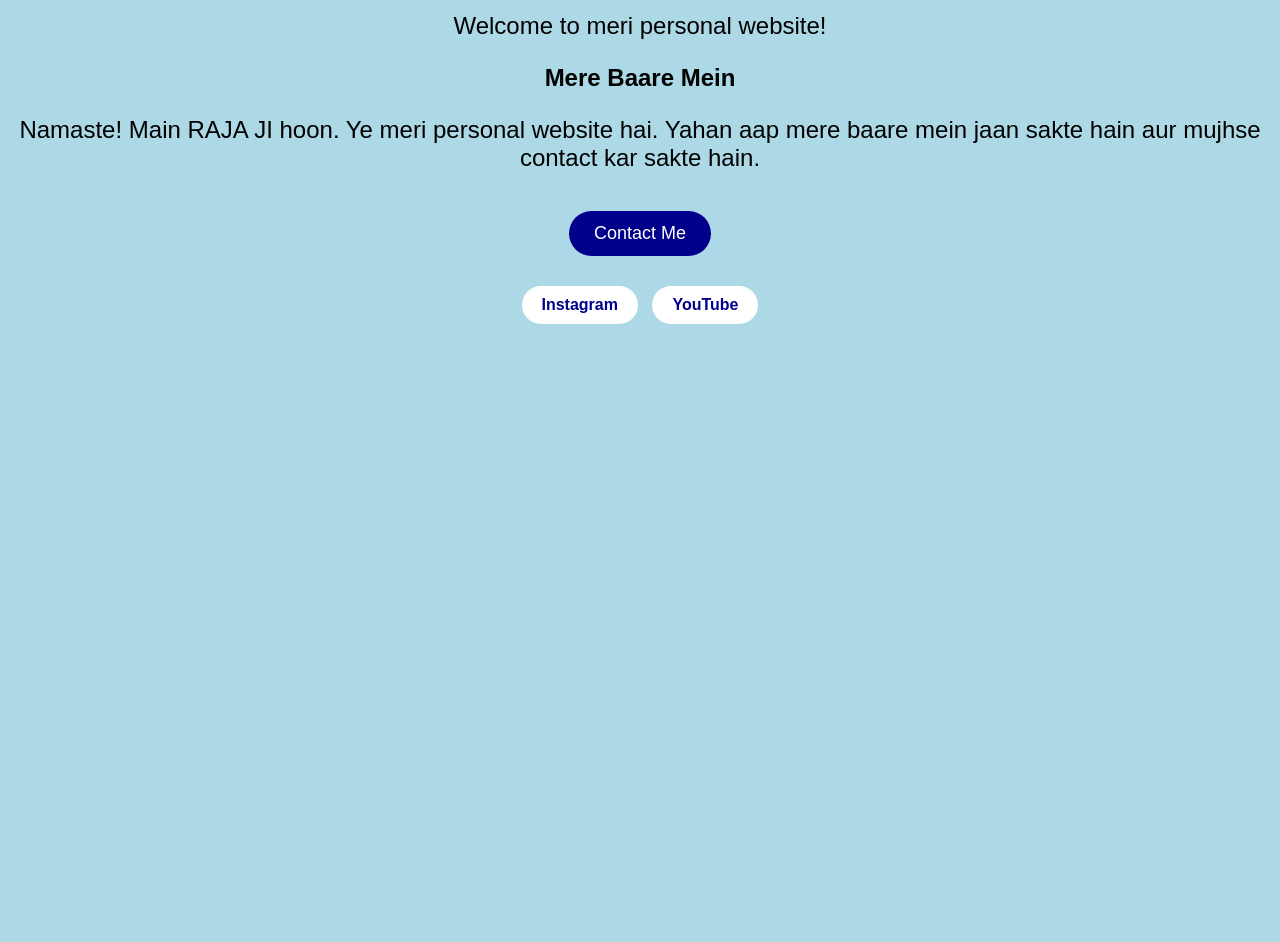
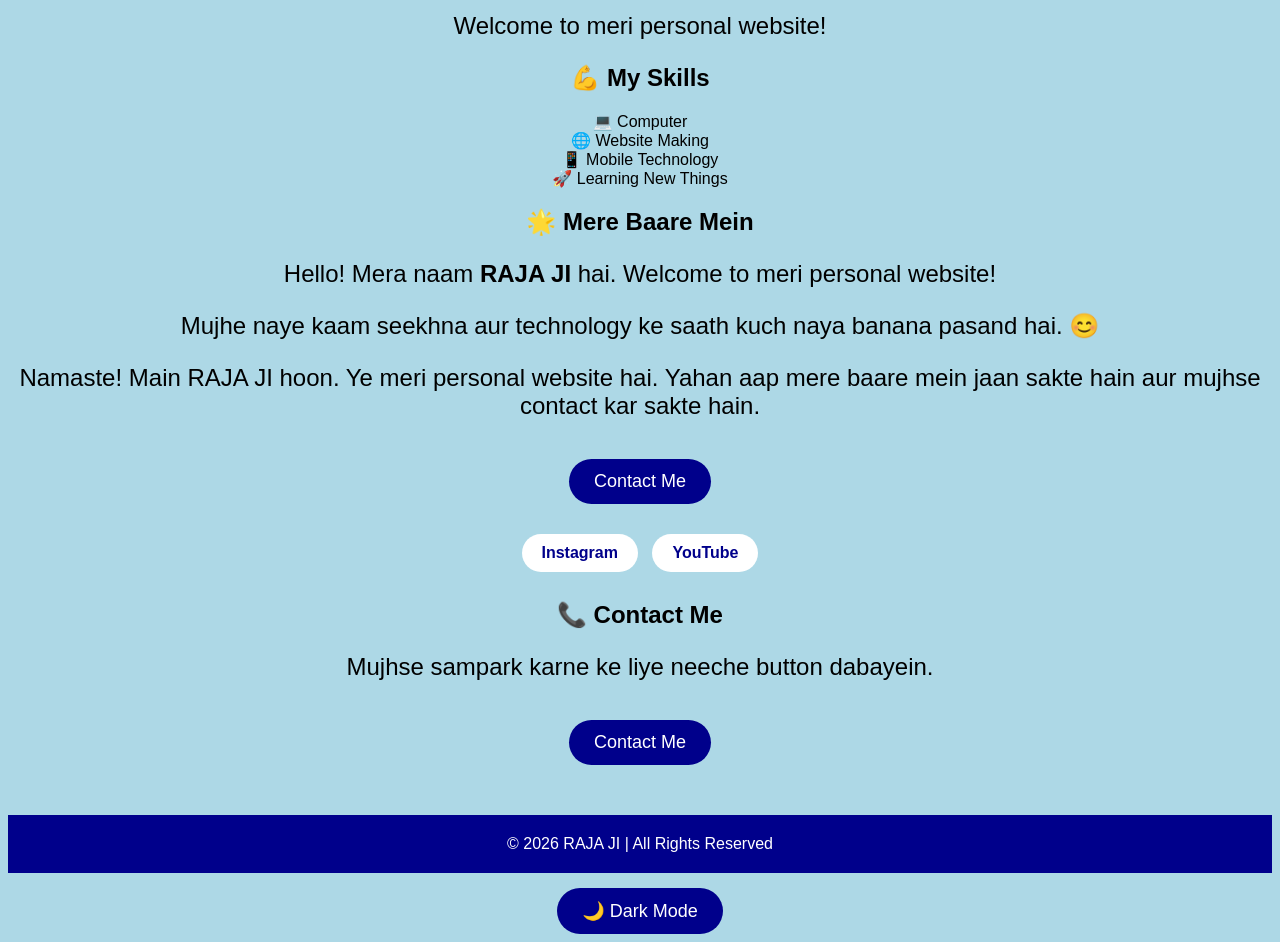
Before and after one commit to sanjusonwal10-eng/raja-ji-website, a plain HTML site: page index.html in a window 1280 px wide. Shown: the part 560-1502 px from the top of the page. Before the commit the page ends 897 px from the top, so only its background shows below. Drawn offline with Linux system fonts and the light colour scheme.

Commit message:
Update index.html

```diff
--- a/index.html
+++ b/index.html
@@ -9,15 +9,36 @@
 <nav>
     <a href="#home">Home</a>
     <a href="#about">About Me</a>
+
     <a href="#contact">Contact</a>
 </nav>
-    <h1>Namaste, Main RAJA JI </h1>
+    <h1> Main RAJA JI </h1>
 
 <img src="IMG-20260831-WA0099.jpg" alt="RAJA JI" width="250">
 
    <p>Welcome to meri personal website!</p>
 
-    <h2>Mere Baare Mein</h2>
+    <section id="about">
+        <section id="skills">
+    <h2>💪 My Skills</h2>
+
+    <div class="skill">💻 Computer</div>
+    <div class="skill">🌐 Website Making</div>
+    <div class="skill">📱 Mobile Technology</div>
+    <div class="skill">🚀 Learning New Things</div>
+</section>
+    <h2>🌟 Mere Baare Mein</h2>
+
+    <p>
+        Hello! Mera naam <b>RAJA JI</b> hai.
+        Welcome to meri personal website!
+    </p>
+
+    <p>
+        Mujhe naye kaam seekhna aur technology ke saath
+        kuch naya banana pasand hai. 😊
+    </p>
+</section>
 
 <p>
     Namaste! Main RAJA JI hoon.
@@ -33,13 +54,34 @@
 <div class="social">
     <a href="https://www.instagram.com/" target="_blank">Instagram</a>
     <a href="https://www.youtube.com/" target="_blank">YouTube</a>
+    <p id="contact"></p>
+<section id="contact-section">
+    <h2>📞 Contact Me</h2>
+    <p>Mujhse sampark karne ke liye neeche button dabayein.</p>
+
+    <button onclick="showContact()">
+        Contact Me
+    </button>
+</script>
 </div>
 <script>
 function showContact() {
     document.getElementById("contact").innerHTML =
         "📞 Contact: 8619160548";
 }
+r
+<script>
+function toggleDarkMode() {
+    document.body.classList.toggle("dark-mode");
+}
 </script>
+<footer>
+    © 2026 RAJA JI | All Rights Reserved
+</footer>
+
 
 </body>
+<button onclick="toggleDarkMode()">
+    🌙 Dark Mode
+</button>
 </html>
```
